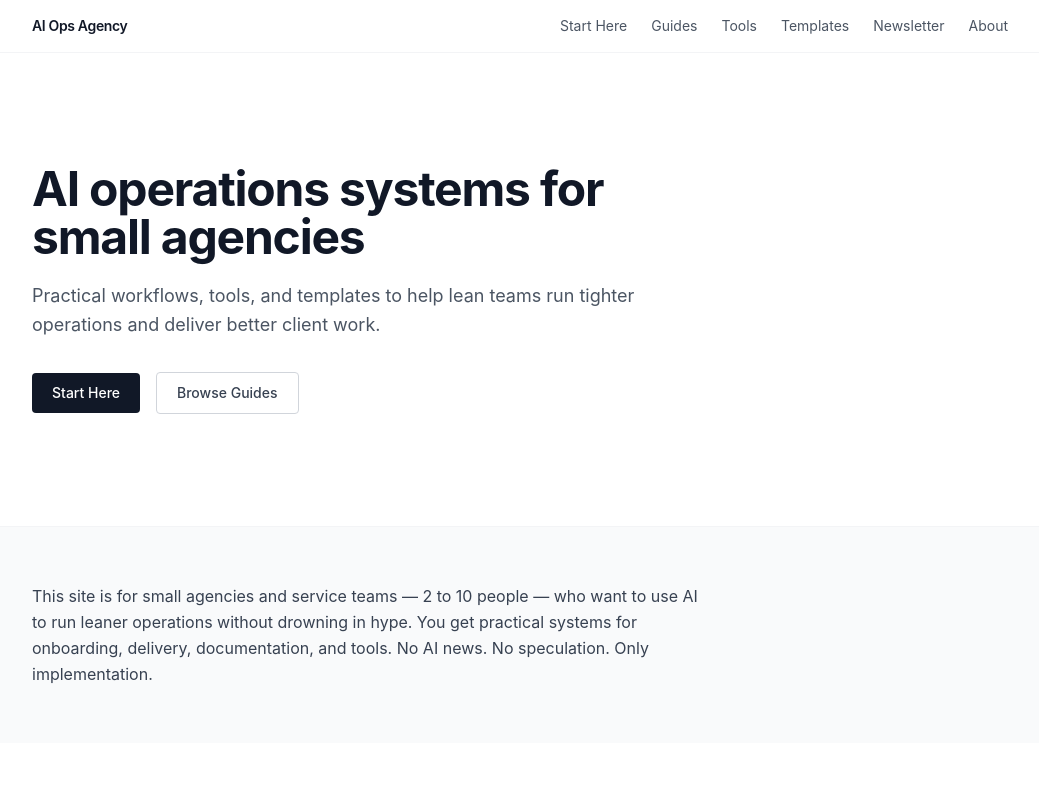
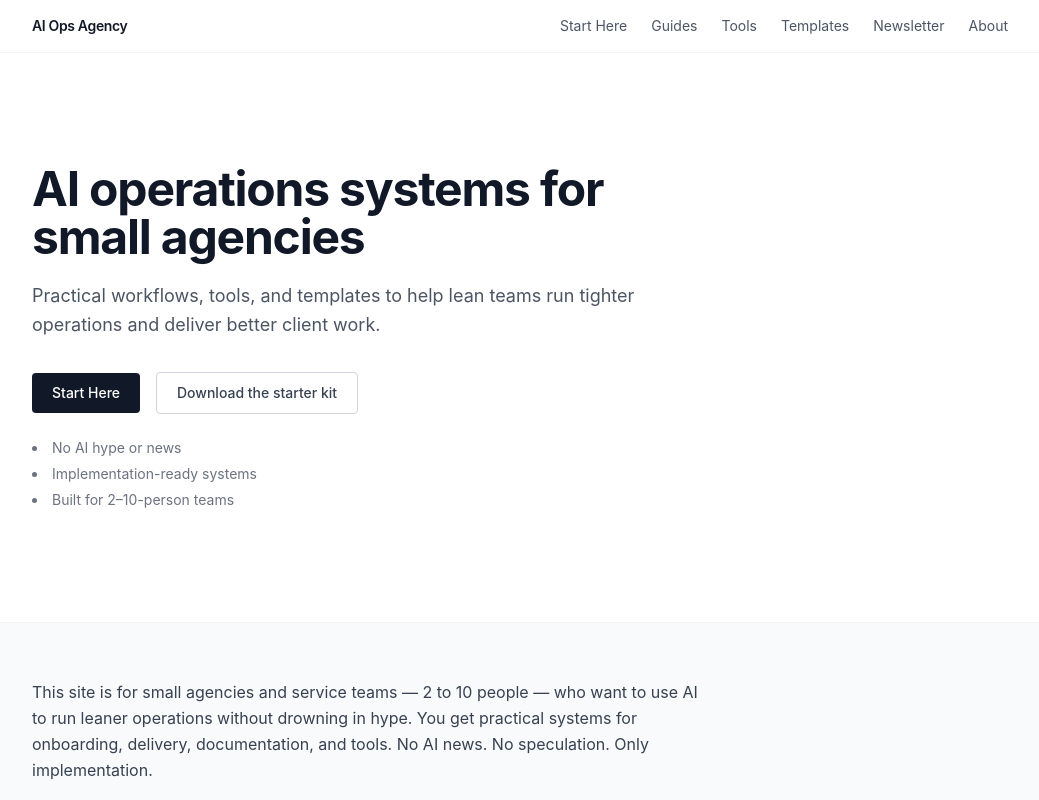
Before and after one commit to veramey/my-website, a Next.js app: page / in a window 1280 px wide. Shown: the top 800 px of the page, without its empty margins (120-1159 px from the left). Built offline with nearby package versions, Linux system fonts and the light colour scheme; no server answers.

Commit message:
feat: implement issue #132
Implemented by AI Teammate via Claude Code.
Closes #132

```diff
--- a/src/pages/index.tsx
+++ b/src/pages/index.tsx
@@ -121,12 +121,17 @@ export default function Home() {
                 Start Here
               </Link>
               <Link
-                href="/guides"
+                href="/templates/client-onboarding-ai-checklist"
                 className="px-5 py-2.5 border border-gray-300 text-gray-700 text-sm font-medium rounded hover:border-gray-500 transition-colors"
               >
-                Browse Guides
+                Download the starter kit
               </Link>
             </div>
+            <ul className="mt-6 space-y-1.5 list-disc list-inside">
+              <li className="text-sm text-gray-500">No AI hype or news</li>
+              <li className="text-sm text-gray-500">Implementation-ready systems</li>
+              <li className="text-sm text-gray-500">Built for 2–10-person teams</li>
+            </ul>
           </div>
         </section>
 
```
Also changed, not shown: 1 other file (tests, documents, lock files or other folders).
